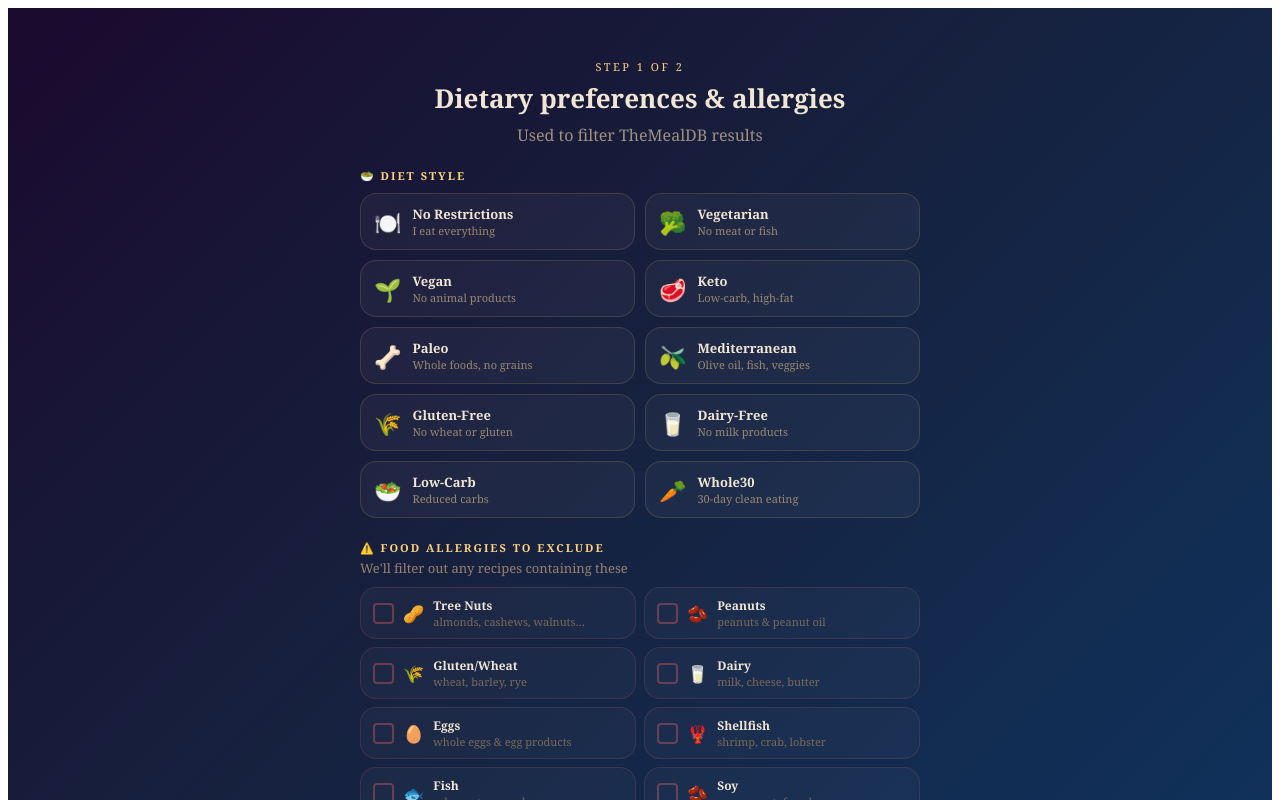
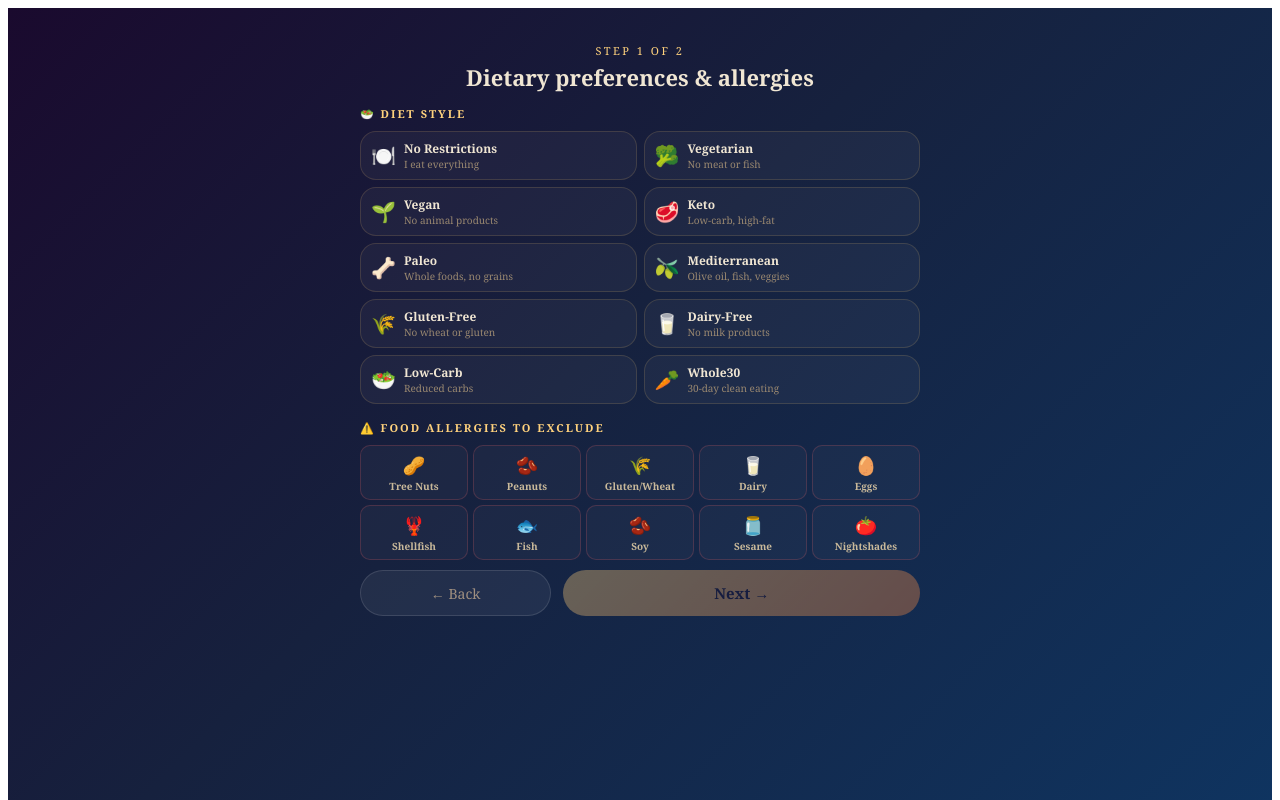
Before and after one commit to gbiondo73/MealMuse, a React (Vite) app: page / in a window 1280 px wide. Both pictures are taken after a click on the element 640 px from the left and 480 px from the top of the page. Shown: the top 800 px of the page. Built offline with nearby package versions, Linux system fonts and the light colour scheme.

Commit message:
Compact allergy section so Next button is always visible

```diff
--- a/src/App.jsx
+++ b/src/App.jsx
@@ -502,31 +502,26 @@ export default function DinnerApp() {
   // ─────────────────────────────────────────────────────────────────────────────
   if (screen==="diet") return (
     <div style={s.bg}>
-      <div style={{maxWidth:560,margin:"0 auto",padding:"40px 20px"}}>
-        <div style={{textAlign:"center",marginBottom:22}}>
-          <p style={{color:"#ffd27d",fontSize:11,letterSpacing:2.5,textTransform:"uppercase",marginBottom:6}}>Step 1 of 2</p>
-          <h2 style={{fontSize:26,fontWeight:"bold",margin:0}}>Dietary preferences & allergies</h2>
-          <p style={{color:"#a09080",marginTop:8}}>Used to filter TheMealDB results</p>
+      <div style={{maxWidth:560,margin:"0 auto",padding:"24px 20px"}}>
+        <div style={{textAlign:"center",marginBottom:14}}>
+          <p style={{color:"#ffd27d",fontSize:11,letterSpacing:2.5,textTransform:"uppercase",marginBottom:4}}>Step 1 of 2</p>
+          <h2 style={{fontSize:22,fontWeight:"bold",margin:0}}>Dietary preferences & allergies</h2>
         </div>
         <p style={s.lbl}>🥗 Diet Style</p>
-        <div style={{display:"grid",gridTemplateColumns:"1fr 1fr",gap:10,marginBottom:22}}>
+        <div style={{display:"grid",gridTemplateColumns:"1fr 1fr",gap:7,marginBottom:16}}>
           {DIETS.map(diet=>{const on=selectedDiet?.id===diet.id;return(
-            <div key={diet.id} onClick={()=>setSelectedDiet(diet)} style={{...s.card,cursor:"pointer",padding:"11px 13px",border:on?"2px solid #ffd27d":"1px solid rgba(255,200,100,0.15)",background:on?"rgba(255,210,125,0.12)":"rgba(255,255,255,0.04)",display:"flex",alignItems:"center",gap:11,transition:"all 0.18s"}}>
-              <span style={{fontSize:22}}>{diet.emoji}</span>
-              <div><div style={{fontWeight:"bold",fontSize:13,color:on?"#ffd27d":"#f0e6d3"}}>{diet.label}</div><div style={{fontSize:11,color:"#9a8870"}}>{diet.desc}</div></div>
+            <div key={diet.id} onClick={()=>setSelectedDiet(diet)} style={{...s.card,cursor:"pointer",padding:"8px 10px",border:on?"2px solid #ffd27d":"1px solid rgba(255,200,100,0.15)",background:on?"rgba(255,210,125,0.12)":"rgba(255,255,255,0.04)",display:"flex",alignItems:"center",gap:8,transition:"all 0.18s"}}>
+              <span style={{fontSize:20}}>{diet.emoji}</span>
+              <div><div style={{fontWeight:"bold",fontSize:12,color:on?"#ffd27d":"#f0e6d3"}}>{diet.label}</div><div style={{fontSize:10,color:"#9a8870"}}>{diet.desc}</div></div>
             </div>
           );})}
         </div>
         <p style={s.lbl}>⚠️ Food Allergies to Exclude</p>
-        <p style={{color:"#9a8070",fontSize:13,marginBottom:10,marginTop:-6}}>We'll filter out any recipes containing these</p>
-        <div style={{display:"grid",gridTemplateColumns:"1fr 1fr",gap:8,marginBottom:12}}>
+        <div style={{display:"grid",gridTemplateColumns:"repeat(5,1fr)",gap:5,marginBottom:10}}>
           {ALLERGIES.map(al=>{const on=selectedAllergies.some(a=>a.id===al.id);return(
-            <div key={al.id} onClick={()=>setSelectedAllergies(prev=>on?prev.filter(a=>a.id!==al.id):[...prev,al])} style={{...s.card,cursor:"pointer",padding:"9px 12px",border:on?"2px solid #ff7070":"1px solid rgba(255,100,100,0.15)",background:on?"rgba(255,80,80,0.12)":"rgba(255,255,255,0.03)",display:"flex",alignItems:"center",gap:9,transition:"all 0.18s"}}>
-              <div style={{width:17,height:17,borderRadius:4,flexShrink:0,border:on?"none":"2px solid rgba(255,100,100,0.35)",background:on?"linear-gradient(135deg,#ff7070,#ff4040)":"transparent",display:"flex",alignItems:"center",justifyContent:"center"}}>
-                {on&&<span style={{color:"#fff",fontSize:10,fontWeight:"bold"}}>✓</span>}
-              </div>
-              <span style={{fontSize:17}}>{al.emoji}</span>
-              <div><div style={{fontWeight:"bold",fontSize:12,color:on?"#ff9090":"#f0e6d3"}}>{al.label}</div><div style={{fontSize:11,color:"#7a6a5a"}}>{al.desc}</div></div>
+            <div key={al.id} onClick={()=>setSelectedAllergies(prev=>on?prev.filter(a=>a.id!==al.id):[...prev,al])} style={{cursor:"pointer",padding:"7px 4px",borderRadius:10,border:on?"2px solid #ff7070":"1px solid rgba(255,100,100,0.2)",background:on?"rgba(255,80,80,0.15)":"rgba(255,255,255,0.03)",display:"flex",flexDirection:"column",alignItems:"center",gap:3,transition:"all 0.18s",textAlign:"center"}}>
+              <span style={{fontSize:18}}>{al.emoji}</span>
+              <div style={{fontWeight:"bold",fontSize:10,color:on?"#ff9090":"#c9b99a",lineHeight:1.2}}>{al.label}</div>
             </div>
           );})}
         </div>
```
